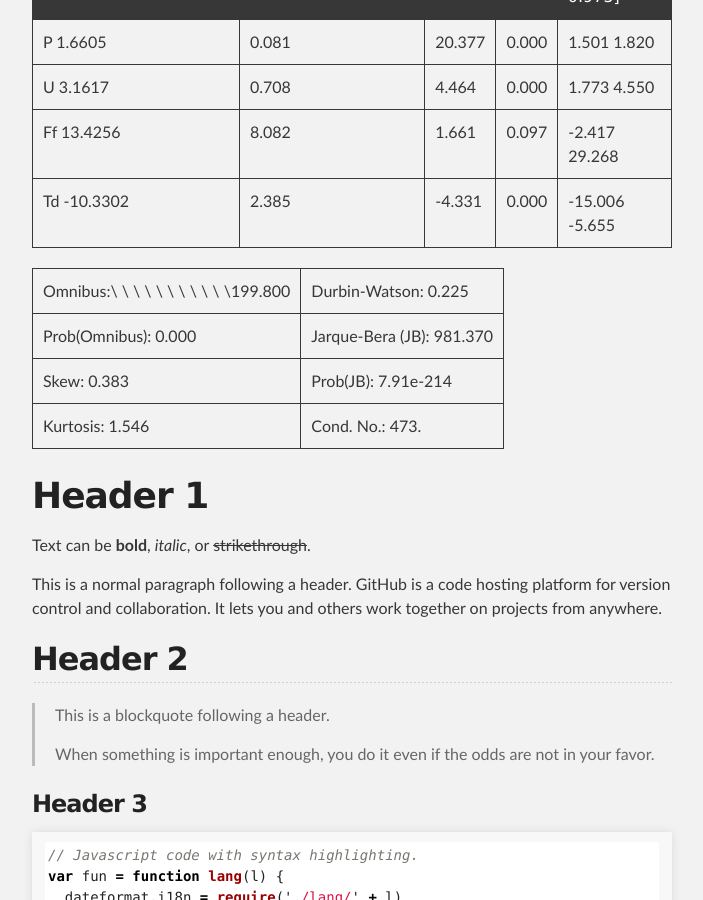
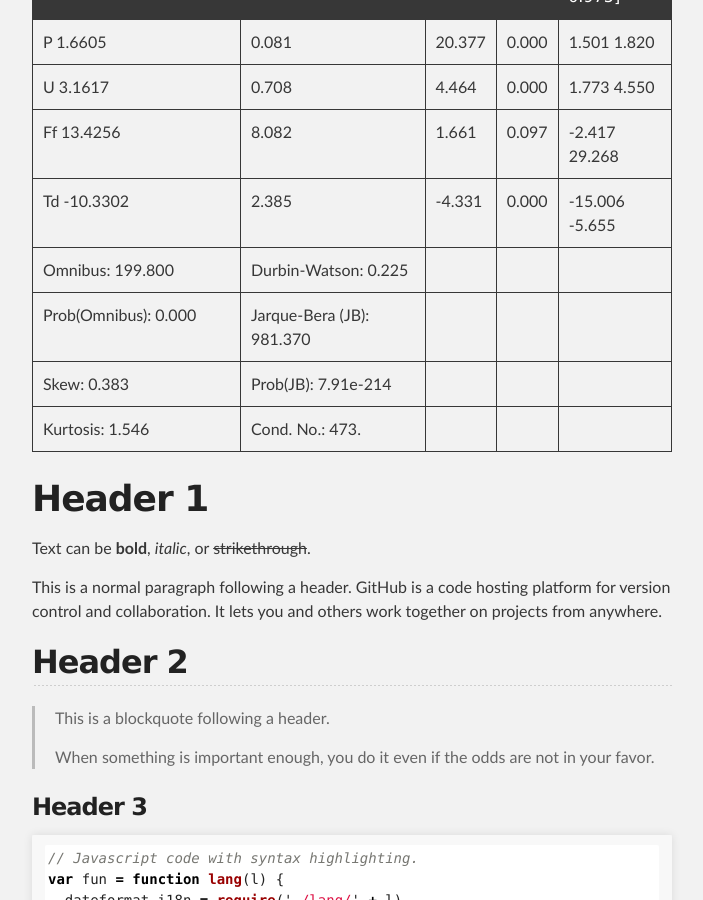
Before and after one commit to dmuiruri/ds_proj, a Jekyll site: the page built from docs/pages/forecasting.md, in a window 1280 px wide and 900 px high, scrolled down 1671 px. Shown: the whole window, without its empty margins (288-991 px from the left). Built offline with Jekyll 4.4.1, drawn with Linux system fonts in a browser that asks for light colours.

```diff
--- a/docs/pages/forecasting.md
+++ b/docs/pages/forecasting.md
@@ -38,9 +38,8 @@ Following the correlations listed in the table above it is evident that Temperat
 |U            3.1617 |    0.708     | 4.464    |  0.000   |  1.773      4.550  |
 |Ff          13.4256 |    8.082     | 1.661    |  0.097   | -2.417     29.268  |
 |Td         -10.3302 |    2.385     | -4.331   |  0.000   | -15.006     -5.655 |
-
 |:-------------------------------------|:--------------------------------------|
-|Omnibus\:\ \ \ \ \ \ \ \ \ \ \199.800 |  Durbin-Watson\:                0.225 |
+|Omnibus\:                     199.800 |  Durbin-Watson\:                0.225 |
 |Prob(Omnibus)\:                 0.000 |  Jarque-Bera (JB)\:           981.370 |
 |Skew\:                          0.383 |  Prob(JB)\:                 7.91e-214 |
 |Kurtosis\:                      1.546 |  Cond. No.\:                     473. |
```
